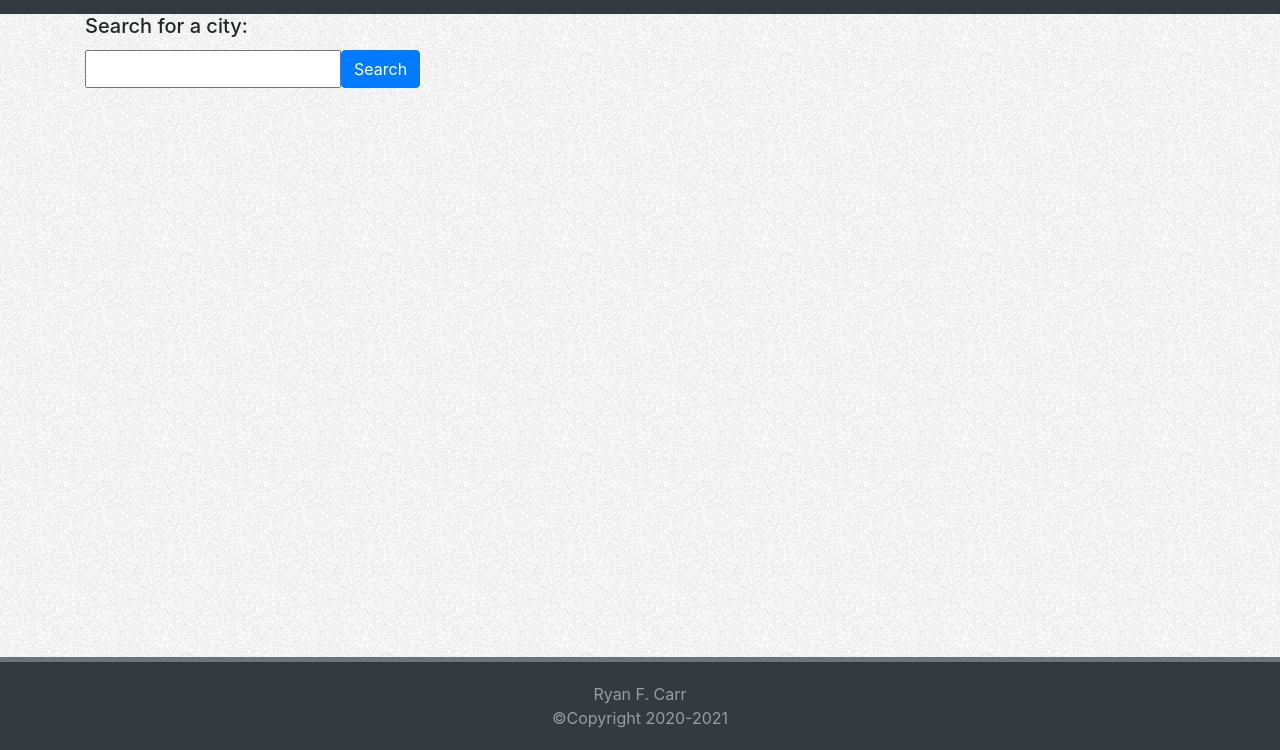
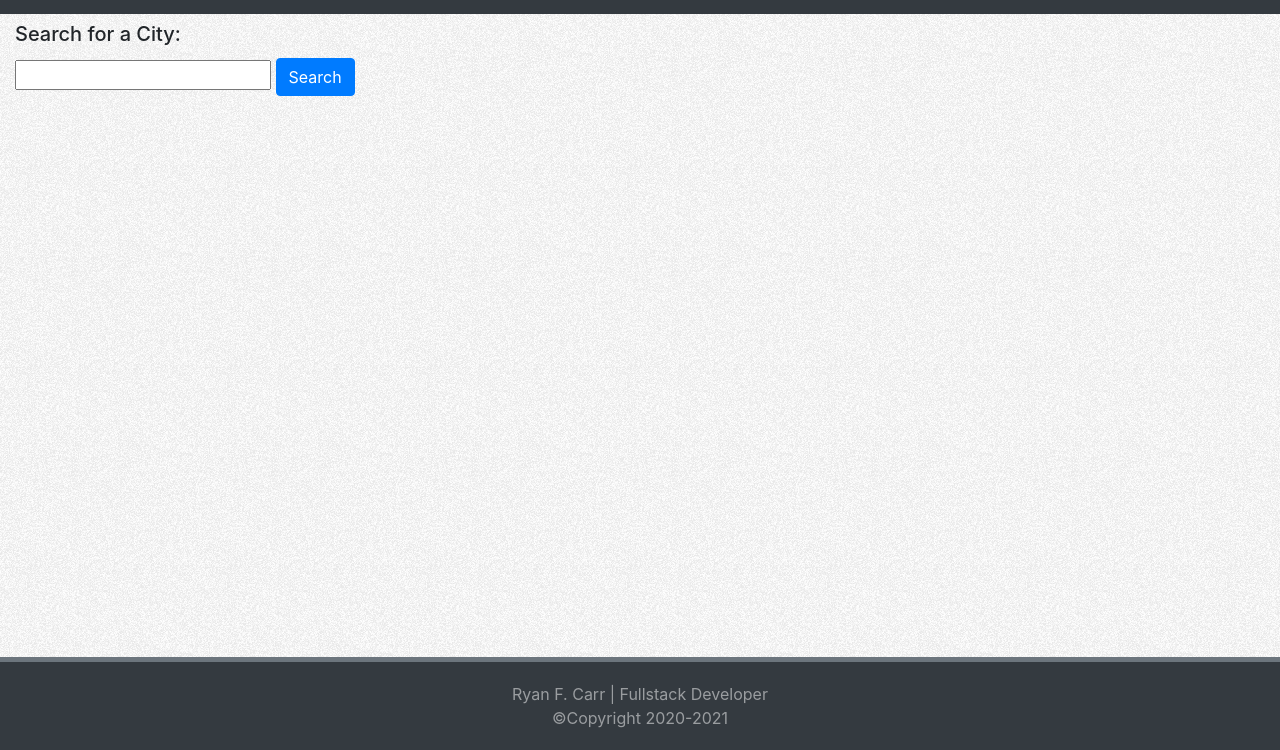
Before and after one commit to RyanFCarr/weather-dashboard, a plain HTML site: page index.html in a window 1280 px wide. Shown: the part 50-800 px from the top of the page. Drawn offline with nearby package versions, Linux system fonts and the light colour scheme.

Commit message:
validated html with validator

```diff
--- a/assets/script.js
+++ b/assets/script.js
@@ -1,3 +1,5 @@
+
+
 var city = "";
 
 $( "#btnSearch" ).click(function() {
@@ -6,10 +8,9 @@ getWeather()
 });
 
 function getWeather(){
-
     var apiKey = "6a13c0be5285df65c709a8ea0f1f8378";
-
-    var URI = `http://api.openweathermap.org/data/2.5/weather?q=${city}&appid=${apiKey}`;
+    // var URI2 = `http://api.openweathermap.org/data/2.5/weather?q=${city}&appid=${apiKey}`;
+    var URI = `http://api.openweathermap.org/data/2.5/forecast?q=${city}&appid=${apiKey}`;
 
     $.ajax({
       url: URI,
--- a/index.html
+++ b/index.html
@@ -8,22 +8,25 @@
         <title>Weather-Dashboard</title>
     </head>
     <body style="background-image: url('./assets/noise-bg.png');background-repeat: repeat;">
-        <div class="container">
-            <div id="header">
+        <!--container-->
+        <div class="container-fluid">
+            <div class="row">
+                <div class="col">
                     <h1 class="fixed-top bg-dark text-light text-center pb-3">Weather Dashboard</h1>
                 </div>
-            <h5 class="card-title mt-5 pt-3 ml-0">Search for a city:</h5>
-            <div class="input-group">
+            </div>
+            <div class="row">
+                <div class="col mt-5 pt-4">
+                    <h5 class="card-title">Search for a City:</h5>
                     <input type="text" id="form-search">
-                <button id="btnSearch" class="btn btn btn-primary" type="button">Search</button>
-                </input>
+                    <button id="btnSearch" class="btn btn-primary" type="button">Search</button>
                 </div>
             </div>
             <!--footer-->
-            <div class="card row fixed-bottom bg-dark border-top border-secondary border-bottom-0"
-                style="border-width: 5px !important;">
+            <div class="card row fixed-bottom bg-dark border-top border-secondary border-bottom-0" style="border-width: 5px !important;">
                 <div class="card-body text-center">
-                    <span class="text-white-50">Ryan F. Carr<br>&copy;Copyright 2020-2021</span>
+                    <span class="text-white-50">Ryan F. Carr | Fullstack Developer<br>&copy;Copyright 2020-2021</span>
+                </div>
             </div>
         </div>
         <script src="https://code.jquery.com/jquery-3.4.1.min.js"></script>
```
Lines whose indentation alone changed are shown as unchanged.
